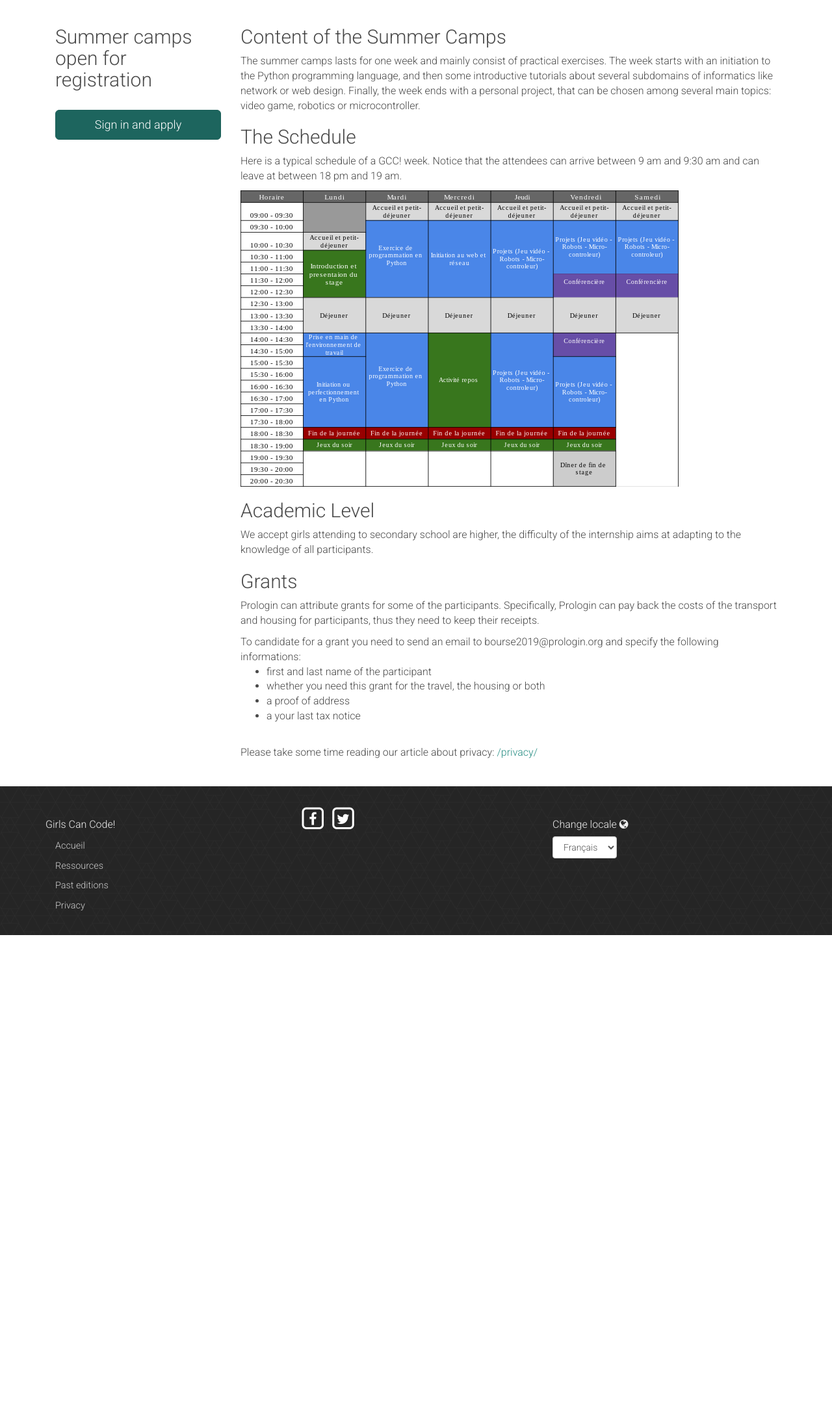
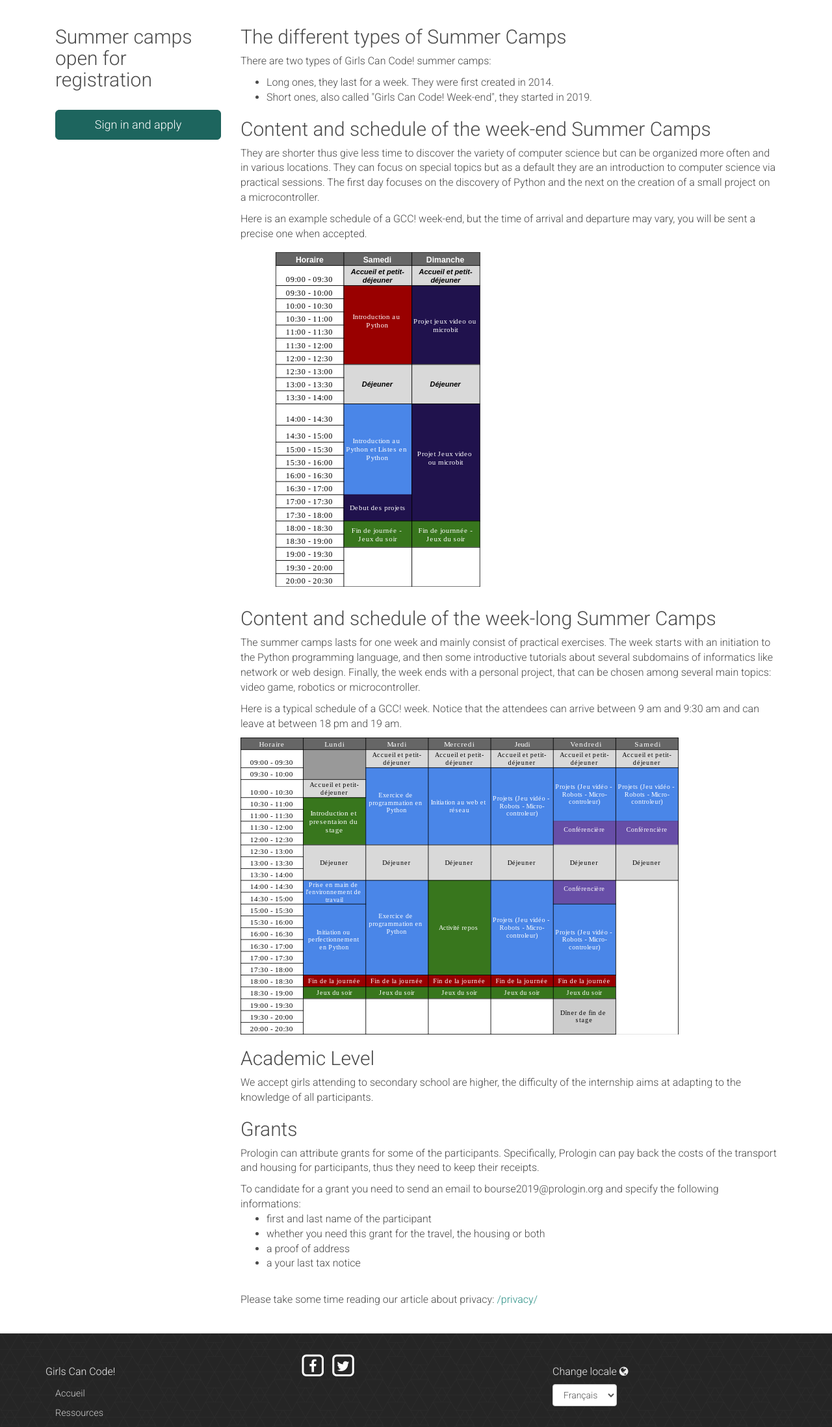
Before and after one commit to theciphers/gccsite, a Django app: template gccsite/gcc/templates/gcc/learn_more.html in a window 1280 px wide. Shown: the part 90-2286 px from the top of the page at 65% size. Before the commit the page ends 1529 px from the top, so only its background shows below. Run offline with Django 3.2, Linux system fonts and the light colour scheme; the template is opened without the code that fills it, so the values that code supplies are empty; parts of the project's set-up code (start-up, migrations or seed data) failed here and were passed over; some libraries are stand-ins or nearby versions.

Commit message:
gcc: learn more: add description of short summer camps

```diff
--- a/gccsite/gcc/templates/gcc/learn_more.html
+++ b/gccsite/gcc/templates/gcc/learn_more.html
@@ -11,7 +11,33 @@
 </div>
 
 <div class="container col-md-9">
-  <h2>{% trans 'Content of the Summer Camps' %}</h2>
+  <h2>{% trans 'The different types of Summer Camps' %}</h2>
+    <p>{% blocktrans %}
+        There are two types of Girls Can Code! summer camps:
+        <ul>
+            <li>Long ones, they last for a week. They were first created in 2014.</li>
+            <li>Short ones, also called "Girls Can Code! Week-end", they started in 2019.</li>
+        </ul>
+    {% endblocktrans %}</p>
+
+  <h2>{% trans 'Content and schedule of the week-end Summer Camps' %}</h2>
+  <p>{% blocktrans %}
+      They are shorter thus give less time to discover the variety of computer science but can be
+      organized more often and in various locations. They can focus on special topics but as a
+      default they are an introduction to computer science via practical sessions. The first day
+      focuses on the discovery of Python and the next on the creation of a small project on a
+      microcontroller.
+  {% endblocktrans %}</p>
+
+  <p>
+  {% blocktrans %}Here is an example schedule of a GCC! week-end, but the time of arrival and
+  departure may vary, you will be sent a precise one when accepted.{% endblocktrans %}
+    </p>
+    <a href="{% static 'gcc/img/schedule_short.svg'%}">
+      <img  style="width: 50%;" alt="Typical Schedule of a GCC! Week-end" src="{% static 'gcc/img/schedule_short.svg' %}" />
+    </a>
+
+  <h2>{% trans 'Content and schedule of the week-long Summer Camps' %}</h2>
   <p>
     {% blocktrans %}The summer camps lasts for one week and mainly consist of practical exercises.
     The week starts with an initiation to the Python programming language, and then some
@@ -19,8 +45,6 @@
     Finally, the week ends with a personal project, that can be chosen among several main topics:
     video game, robotics or microcontroller.{% endblocktrans %}
   </p>
-
-  <h2>{% trans 'The Schedule' %}</h2>
   <p>
     {% blocktrans %}Here is a typical schedule of a GCC! week. Notice that the attendees can arrive
     between 9 am and 9:30 am and can leave at between 18 pm and 19 am.{% endblocktrans %}
```
Also changed, not shown: gccsite/gcc/static/gcc/img/schedule_short.svg (added).
